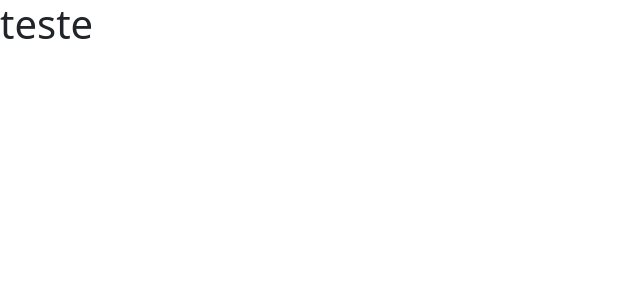
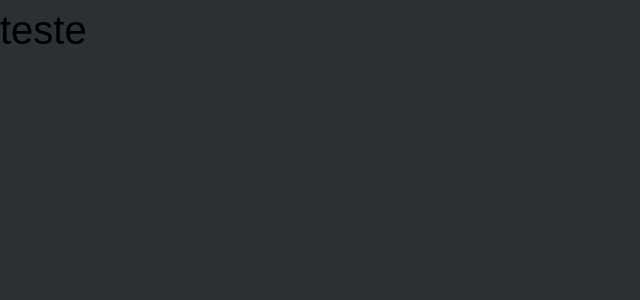
Before and after one commit to Pablojonh6550/Teste_Infomarket, a React (Create React App) app in the folder web/: page / in a window 1280 px wide. Shown: the top 300 px of the page, without its empty margins (0-640 px from the left). Built offline with nearby package versions, Linux system fonts and the light colour scheme.

Commit message:
feat: css table e body

```diff
--- a/web/src/App.css
+++ b/web/src/App.css
@@ -0,0 +1,73 @@
+body {
+  font-family: "Poppins", Arial, sans-serif;
+  font-size: 16px;
+  line-height: 1.8;
+  font-weight: normal;
+  background: #2b3035;
+  color: gray;
+}
+
+h1,
+h2,
+h3,
+h4,
+h5,
+.h1,
+.h2,
+.h3,
+.h4,
+.h5 {
+  line-height: 1.5;
+  font-weight: 400;
+  font-family: "Poppins", Arial, sans-serif;
+  color: #000;
+}
+
+.icon-color {
+  color: #fff;
+}
+
+.bg-primary {
+  background: #1089ff !important;
+}
+
+.heading-section {
+  font-size: 28px;
+  color: #fff;
+}
+
+.img {
+  background-size: cover;
+  background-repeat: no-repeat;
+  background-position: center center;
+}
+
+.table-wrap {
+  overflow-x: hidden;
+}
+
+.table {
+  min-width: 1000px !important;
+  width: 100%;
+}
+.table thead th {
+  border: none;
+  padding: 20px 30px;
+  font-size: 14px;
+  color: #fff;
+  border-bottom: 4px solid #2b3035;
+}
+.table tbody tr {
+  margin-bottom: 10px;
+}
+.table tbody th,
+.table tbody td {
+  border: none;
+  padding: 20px 30px;
+  border-bottom: 3px solid #2b3035;
+  font-size: 14px;
+}
+
+.app-container {
+  padding: 3rem 0;
+}
--- a/web/src/index.css
+++ b/web/src/index.css
@@ -1,2 +1,10 @@
 * {
+  margin: 0;
+  padding: 0;
+  border: 0;
+  outline: 0;
+  box-sizing: border-box;
+  list-style: none;
+  text-decoration: none;
+  font-family: Poppins, sans-serif;
 }
```
